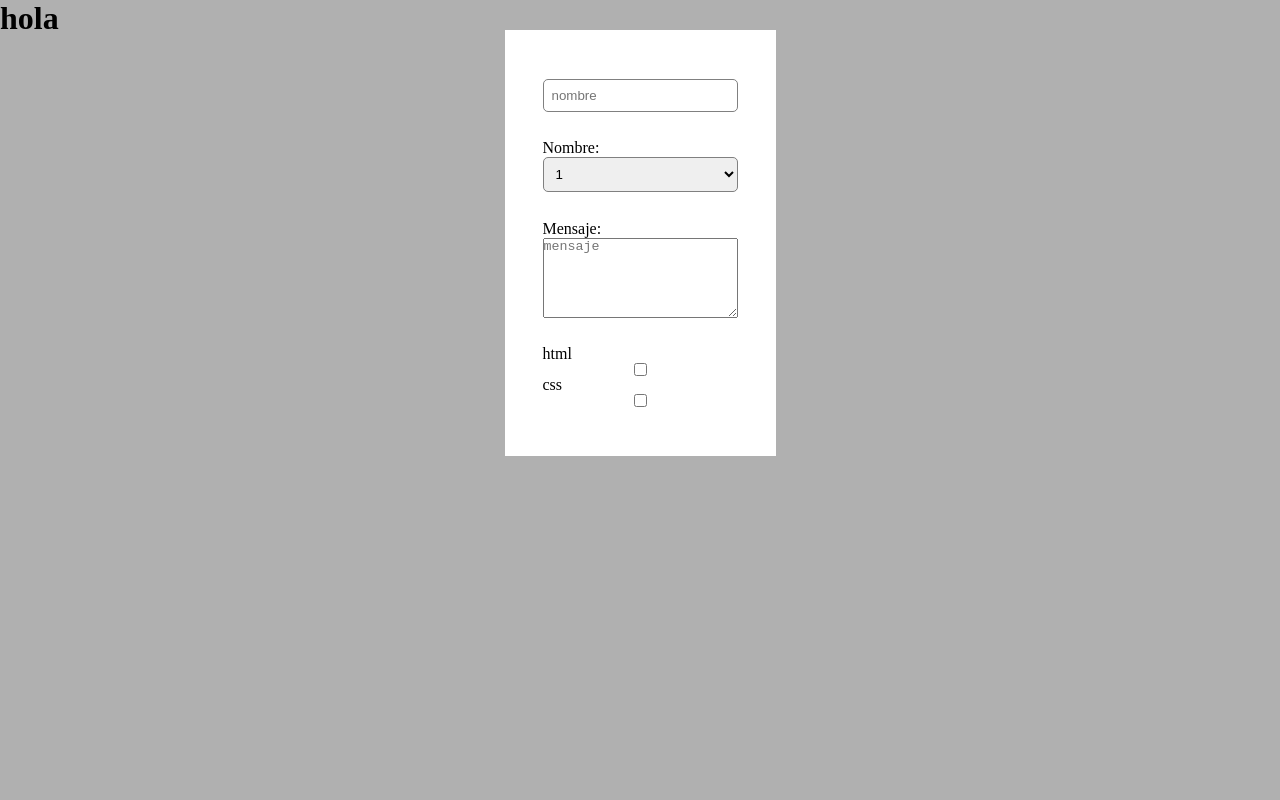
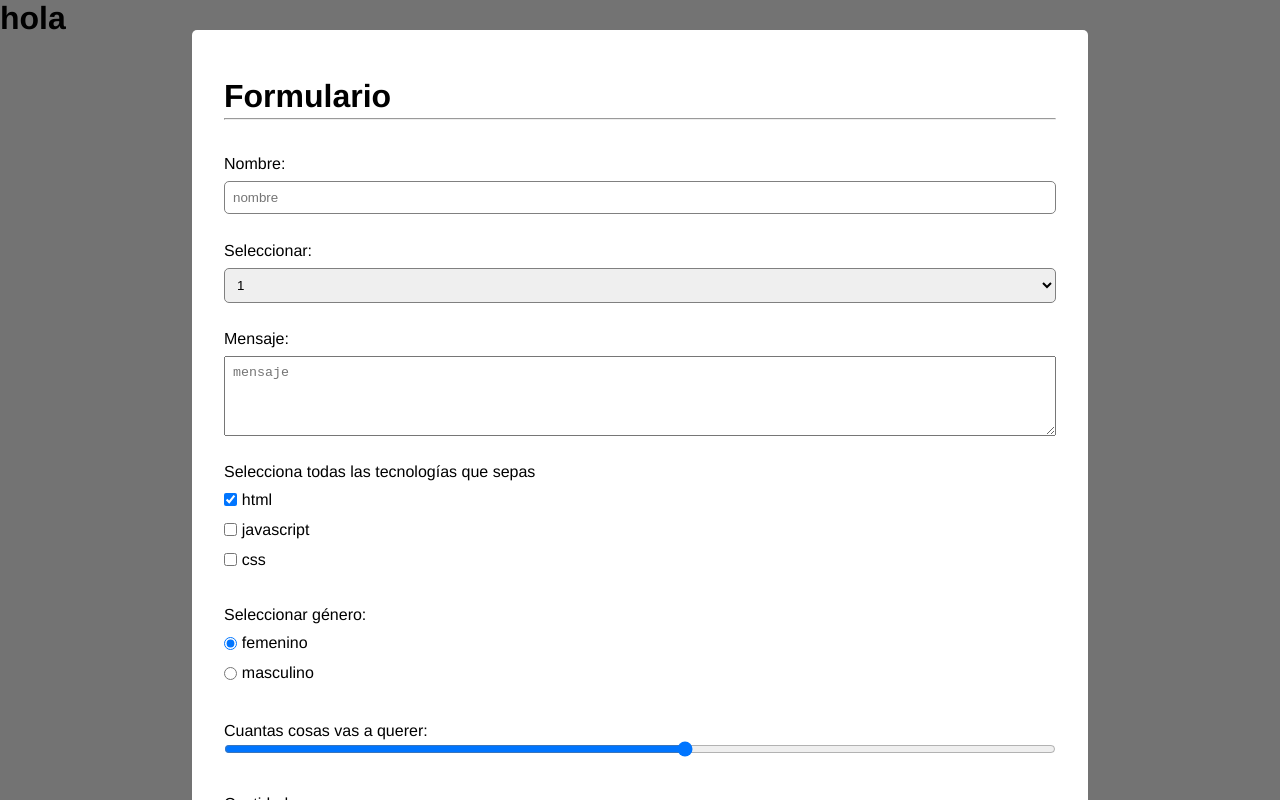
Before and after one commit to Titan-hand/css-modals-forms, a plain HTML site: page index.html in a window 1280 px wide. Drawn offline with Linux system fonts and the light colour scheme.

Commit message:
inputs styles 90% ready

```diff
--- a/index.css
+++ b/index.css
@@ -6,43 +6,70 @@
 	margin-block-end :0;
 }
 
+/* solo de prueba, la tipografia */
+html{
+	font-family: helvetica;
+}
+
+/* modal container */
 .modal-shadow{
 	position: fixed;
-	background: #0000004f;
+	background: #0000008c;
 	top: 0;
 	left: 0;
 	right: 0;
 	bottom: 0;
 	padding: 30px 0;
-    display: flex;
-    justify-content: center;
-    align-items: flex-start;
+  display: flex;
+  justify-content: center;
+  align-items: flex-start;
 	overflow: auto;
 }
 
+/* modal content (header, body and footer of modal) */
 .modal__content{
 	/*width: 300px;*/
+	width: 70%;
 	background: white;
-	padding: 30px;
+	padding: 2rem;
+	border-radius: 5px;
+}
+
+/* ============================================ */
+/* | 					modal header and footer				 	| */
+/* ============================================ */
+.modal__header,
+.modal__footer{
+	padding: 1rem 0;
+	display: flex;
+	flex-direction: column;
+}
+
+.modal__header hr.modal__header-hr {
+    margin-top: .2rem;
+}
+
+.modal__footer hr.modal__footer-hr {
+    margin-bottom: .2rem;
 }
 
 
-/*.fieldset{
-	border-radius: 5px;
-	padding: .5rem;
-	border: 1px solid gray;
-}*/
-
-/* ================================================ */
+/* ============================================ */
+/* | forms fields like bootstrap form-control | */
+/* ============================================ */
 
 .field{
 	/*background: red;*/
 	border-radius: 5px;
-	padding: .5rem;
+	padding: .5rem 0;
 	margin: .7rem 0;
 	display: flex;
 	flex-direction: column;
 	/*border: 1px solid gray;*/
+}
+
+.field label{
+	margin-bottom: .5rem;
 }
 
 .field input{
@@ -68,5 +95,55 @@
 .field textarea{
 	max-width: 100%;
 	min-width: 100%;
-    min-height: 80px;
+  min-height: 80px;
+	padding: .5rem;
 }
+
+/* special case for checkbox and radio */
+/*
+<div class="field">
+		<label for="html" class="input-checkbox">
+			<input id="html" type="checkbox">
+			html
+		</label>
+
+		<label for="css" class="input-checkbox">
+			<input id="css" type="checkbox">
+			css
+		</label>
+</div>
+*/
+.field label.input-checkbox,
+.field label.input-radio{
+	display: flex;
+	align-items: center;
+	padding: 2px 0;
+}
+
+	.field input[type="checkbox"],
+	.field input[type="radio"]{
+		width: auto;
+		margin-right: .3rem;
+	}
+
+/* input range */
+.field label.input-range{
+	position: relative;
+	/* background: red; */
+	margin: 3px 0 9px 0;
+}
+
+	.field input[type="range"]{
+		padding: 0;
+	}
+
+	.input-range-toolTip{
+		/* background: green; */
+		text-align: center;
+		font-size: 1rem;
+		position: absolute;
+		top: 100%;
+		left: 0;
+		right: 0;
+		height: 20px;
+	}
--- a/index.html
+++ b/index.html
@@ -11,17 +11,33 @@
 	<div class="modal-shadow">
 		<div class="modal__content">
 
+			<!-- ============================================== -->
+			<!-- | 									header 									  | -->
+			<!-- ============================================== -->
 			<div class="modal__header">
+				<div class="header-title">
+					<h1>Formulario</h1>
+				</div>
+				<hr class="modal__header-hr">
+			</div>
 
-			</div>
+			<!-- ============================================== -->
+			<!-- | 									body 									    | -->
+			<!-- ============================================== -->
 			<div class="modal__body">
+
+				<!-- formulario de ejemplo, dentro del modal__body puede ir cualquier cosa -->
 				<form>
+
+					<!-- normal input -->
 					<div class="field">
-						<input type="text" placeholder="nombre" class="">
+						<label for="name">Nombre:</label>
+						<input type="text" placeholder="nombre" name="name">
 					</div>
 
+					<!-- select -->
 					<div class="field">
-						<label for="nombre">Nombre:</label>
+						<label for="nombre">Seleccionar:</label>
 						<select name="" id="nombre">
 							<option value="">1</option>
 							<option value="">2</option>
@@ -31,30 +47,99 @@
 						</select>
 					</div>
 
+					<!-- textarea -->
 					<div class="field">
 						<label for="mensaje">Mensaje:</label>
 						<textarea placeholder="mensaje" name="mensaje" id="mensaje"></textarea>
 					</div>
 
+					<!-- checkboxs -->
 					<div class="field">
-						<span>
-							<label for="html">html</label>
-							<input id="html" type="checkbox">
-						</span>
-						<span>
-							<label for="css">css</label>
-							<input id="css" type="checkbox">
-						</span>
+						<label>Selecciona todas las tecnologías que sepas</label>
+							<label for="html" class="input-checkbox">
+								<input id="html" type="checkbox" value="html" checked>
+								html
+							</label>
+
+							<label for="javascript" class="input-checkbox">
+								<input id="javascript" type="checkbox" value="javascript">
+								javascript
+							</label>
+
+							<label for="css" class="input-checkbox">
+								<input id="css" type="checkbox" value="css">
+								css
+							</label>
 					</div>
+
+					<!-- input radio -->
+					<div class="field">
+						<label>Seleccionar género:</label>
+							<label for="femenino" class="input-radio">
+								<input id="femenino" type="radio" value="femenino" name="gender" checked>
+								femenino
+							</label>
+
+							<label for="masculino" class="input-radio">
+								<input id="masculino" type="radio" value="masculino" name="gender">
+								masculino
+							</label>
+					</div>
+
+					<!-- input range -->
+					<div class="field">
+						<label for="range" class="input-range">
+							Cuantas cosas vas a querer:
+							<input type="range" id="range" name="range" min="1" max="10">
+						</label>
+					</div>
+
+					<!-- input number -->
+					<div class="field">
+						<label for="cantidad">Cantidad</label>
+						<input type="number" name="cantidad">
+					</div>
+
+
+
+
 
 				</form>
 			</div>
+
+			<!-- ============================================== -->
+			<!-- | 									footer 									  | -->
+			<!-- ============================================== -->
 			<div class="modal__footer">
-
+				<hr class="modal__footer-hr">
+				<div class="footer-title">
+					<h1>Aquí puede ir cualquier cosa</h1>
+				</div>
 			</div>
 		</div>
 	</div>
 	<script>
+		// little scripts for functionalities
+		const putRangeTooltip = ({target}, container) => {
+			const { value } = target;
+			const toolTip = container.querySelector('.input-range-toolTip');
+			if(toolTip){
+				toolTip.textContent = value;
+			}else{
+					const div = document.createElement('div');
+					div.classList.add('input-range-toolTip');
+					div.textContent = value;
+					container.append(div);
+			}
+
+		}
+
+		const inputContainerRanges = [...document.querySelectorAll('.input-range')];
+		inputContainerRanges.forEach( container => {
+			const input = container.querySelector('input[type=range]');
+			input.addEventListener('input', (ev) => putRangeTooltip(ev, container));
+		})
+
 
 	</script>
 	<script src="./index.js"></script>
```
